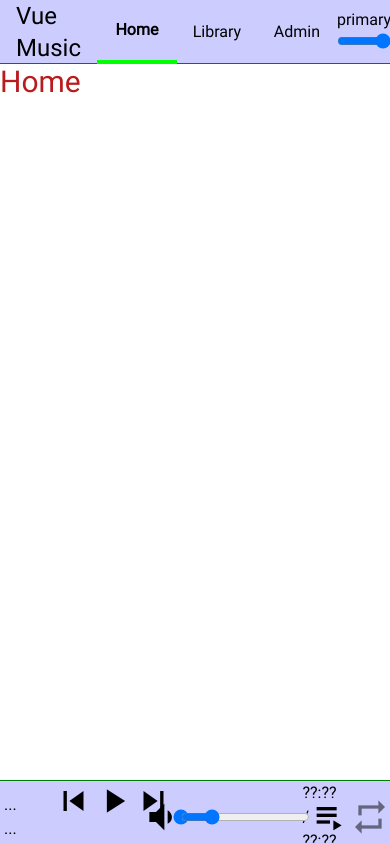
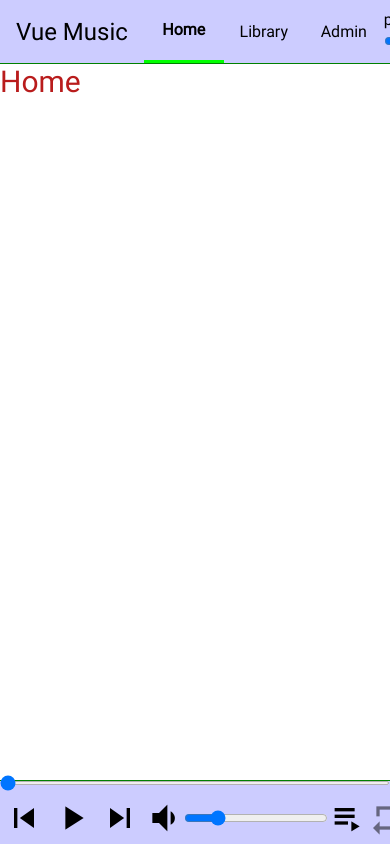
Before and after one commit to egon-r/vue-music, a Vue app in the folder frontend/: page / in a window 390 px wide. Built offline with nearby package versions, Linux system fonts and the light colour scheme.

Commit message:
improve frontend for mobile

```diff
--- a/frontend/src/App.vue
+++ b/frontend/src/App.vue
@@ -20,7 +20,7 @@ export default {
   <main>
     <TopBar />
     <HLSMusicPlayer />
-    <div class="mx-auto max-w-screen-xl">
+    <div class="mx-auto w-screen max-w-screen-xl">
       <RouterView />
     </div>
     <BottomBar />
--- a/frontend/src/components/BottomBar.vue
+++ b/frontend/src/components/BottomBar.vue
@@ -2,8 +2,10 @@
 import { LoopModes, MusicPlayerData } from "./data/MusicPlayerData"
 import emitter, { HLSPlayerEvents } from "../services/emitter"
 import Utils from "../utils/utils"
+import ThButton from "./themed/ThButton.vue"
 
 export default {
+  components: { ThButton },
   computed: {
     LoopModes () {
       return LoopModes
@@ -57,6 +59,8 @@ export default {
 </script>
 
 <template>
+  <!--
+
   <div class="block h-16" />
   <div
     class="
@@ -69,14 +73,13 @@ export default {
       max-w-screen-xl
       select-none
       grid-cols-3
-      items-center
       border-t
       border-t-primary-300
       bg-secondary-800
       dark:bg-secondary-200
     "
   >
-    <div class="m-1 flex flex-col justify-start">
+    <div class="mx-1 flex flex-col justify-start">
       <div class="truncate">
         {{ playerData.currentSong?.title ?? "..." }}
       </div>
@@ -84,7 +87,8 @@ export default {
         {{ playerData.currentSong?.artist ?? "..." }}
       </div>
     </div>
-    <div class="flex justify-center">
+
+    <div class="flex items-center justify-center bg-red-800">
       <span @click="prevSong"
         class="material-icons cursor-pointer">
         skip_previous
@@ -94,11 +98,12 @@ export default {
             @click="playerData.isPlaying = false">
         pause
       </span>
-      <span v-else
-            class="material-icons cursor-pointer"
+      <ThButton v-else
+            variant="transparent h-full"
+            class="material-icons"
             @click="playerData.isPlaying = true">
         play_arrow
-      </span>
+      </ThButton>
       <span @click="nextSong"
         class="material-icons cursor-pointer">
         skip_next
@@ -112,12 +117,13 @@ export default {
         @input="seekbar_seeking"
         @change="seekbar_change"
       />
-      <span class="flex items-center">
+      <span class="whitespace-nowrap">
         {{Utils.secondsToDurationStr(userIsSeeking ? currentSeekValue : playerData.currentSongPlaytime)}}
         /
         {{ Utils.secondsToDurationStr(playerData.currentSong?.duration) }}
       </span>
     </div>
+
     <div class="flex justify-end">
       <span class="material-icons">
         {{
@@ -158,6 +164,110 @@ export default {
       </span>
     </div>
   </div>
+  -->
+
+  <div class="block h-16" />
+  <div
+    class="
+      fixed
+      inset-x-0
+      bottom-0
+      z-10
+      mx-auto
+      h-16
+      max-w-screen-xl
+      select-none
+      border-t
+      border-t-primary-300
+      bg-secondary-800
+      dark:bg-secondary-200
+    "
+  >
+    <div class="flex flex-col">
+      <input
+        min="0"
+        :max="playerData.currentSong?.duration"
+        :value="userIsSeeking ? currentSeekValue : playerData.currentSongPlaytime"
+        class="h-1 w-full"
+        type="range"
+        @input="seekbar_seeking"
+        @change="seekbar_change"
+      />
+      <div class="flex items-center overflow-scroll pt-2">
+        <div class="flex flex-1">
+          <ThButton @click="prevSong"
+                    variant="transparent h-full"
+                    class="material-icons w-12 cursor-pointer">
+            skip_previous
+          </ThButton>
+          <ThButton v-if="playerData.isPlaying"
+                    variant="transparent h-full"
+                    class="material-icons w-12 cursor-pointer"
+                    @click="playerData.isPlaying = false">
+            pause
+          </ThButton>
+          <ThButton v-else
+                    variant="transparent w-12 h-full"
+                    class="material-icons"
+                    @click="playerData.isPlaying = true">
+            play_arrow
+          </ThButton>
+          <ThButton @click="nextSong"
+                    variant="transparent w-12 h-full"
+                    class="material-icons cursor-pointer">
+            skip_next
+          </ThButton>
+        </div>
+        <div class="flex grow flex-col items-center justify-center truncate">
+          <div class="truncate">
+            {{ playerData.currentSong?.title ?? "..." }}
+          </div>
+          <div class="truncate opacity-50">
+            {{ playerData.currentSong?.artist ?? "..." }}
+          </div>
+        </div>
+        <div class="flex flex-1 justify-end pr-2">
+          <span class="material-icons">
+          {{
+            playerData.currentVolume === 0
+              ? "volume_off"
+              : playerData.currentVolume >= 0.1
+                ? playerData.currentVolume >= 0.5
+                  ? "volume_up"
+                  : "volume_down"
+                : "volume_mute"
+          }}
+          </span>
+            <input
+              type="range"
+              class="w-36"
+              min="0"
+              max="100"
+              :value="playerData.currentVolume * 100"
+              @input="volumeChanged"
+            />
+          <span class="material-icons">
+            playlist_play
+          </span>
+              <span v-if="playerData.loopMode === LoopModes.LoopOne"
+                    @click="nextLoopMode"
+                    class="material-icons cursor-pointer text-primary-600">
+            repeat_one
+          </span>
+              <span v-else-if="playerData.loopMode === LoopModes.LoopQueue"
+                    @click="nextLoopMode"
+                    class="material-icons cursor-pointer text-primary-600">
+            repeat
+          </span>
+              <span v-else-if="playerData.loopMode === LoopModes.None"
+                    @click="nextLoopMode"
+                    class="material-icons cursor-pointer opacity-50">
+            repeat
+          </span>
+        </div>
+      </div>
+    </div>
+  </div>
 </template>
 
 <style scoped>
--- a/frontend/src/components/MusicLibraryView.vue
+++ b/frontend/src/components/MusicLibraryView.vue
@@ -27,7 +27,7 @@ export default {
   },
   methods: {
     fetchSongs () {
-      axios.get(this.$backendBaseUrl + "/v1/library").then((response) => {
+      axios.get(this.$backendBaseUrl + "/v1/songs").then((response) => {
         this.songs = response.data
       }).catch((e) => {
         console.error(e)
--- a/frontend/src/components/TopBar.vue
+++ b/frontend/src/components/TopBar.vue
@@ -20,14 +20,15 @@ export default {
       h-16
       max-w-screen-xl
       items-center
-      border-b border-b-primary-300
+      overflow-scroll border-b
+      border-b-primary-300
       bg-secondary-800
       px-4
       py-2
       dark:bg-secondary-200
     "
   >
-    <span class="mr-4 flex-initial text-2xl">Vue Music</span>
+    <span class="mr-4 flex-initial whitespace-nowrap text-2xl">Vue Music</span>
     <div class="flex h-16">
       <router-link class="flex h-full items-center hover:font-bold" to="/">
         <div class="w-20 select-none text-center">Home</div>
--- a/frontend/src/components/themed/ThButton.vue
+++ b/frontend/src/components/themed/ThButton.vue
@@ -3,51 +3,91 @@ export default {
   props: {
     color: {
       type: String,
-      required: true,
-      default: "primary"
+      required: false,
+      default: "primary",
+      validator: v => ["primary", "secondary"].indexOf(v) !== -1
+    },
+    variant: {
+      type: String,
+      required: false,
+      default: "flat",
+      validator: v => ["flat", "transparent"].indexOf(v) !== -1
+    }
+  },
+  computed: {
+    cssClasses () {
+      const obj = {}
+      obj[this.color] = true
+      obj[this.variant] = true
+      return obj
     }
   }
 }
 </script>
 
 <template>
-  <button :class="color" @click="$emit('click')">
-    <slot/>
+  <button :class="cssClasses">
+    <slot />
   </button>
 </template>
 
 <style scoped>
 button {
-    @apply border py-1 px-4
-      dark:border-primary-300 border-primary-300
-      dark:bg-primary-200 bg-primary-900
-    ;
-}
-button:hover {
-    @apply border border-primary-400
-      dark:bg-primary-300 bg-primary-800
-    ;
-}
-button:active {
-    @apply border
-      dark:bg-primary-400 bg-primary-600
-    ;
+  @apply flex justify-center items-center truncate;
 }
 
-button.secondary {
-    @apply border py-1 px-4
-      dark:border-secondary-300 border-secondary-300
-      dark:bg-secondary-200 bg-secondary-900
-    ;
+button.transparent {
+  @apply border border-transparent py-1 px-4;
 }
-button.secondary:hover {
-    @apply border border-secondary-400
-    dark:bg-secondary-300 bg-secondary-800
-    ;
+
+button.flat {
+  @apply border-2 py-1 px-4;
 }
+
+button.primary:not(.transparent) {
+  @apply
+  dark:border-primary-300 border-primary-600
+  dark:bg-primary-200 bg-primary-900;
+}
+
+button.primary.transparent:hover {
+  @apply border-primary-400;
+}
+
+button.primary:hover:not(.transparent) {
+  @apply border-primary-400
+  dark:bg-primary-300 bg-primary-800;
+}
+
+button.primary:active:not(.transparent) {
+  @apply dark:bg-primary-400 bg-primary-600;
+}
+
+button.primary:active {
+    @apply text-primary-600;
+}
+
+button.secondary:not(.transparent) {
+  @apply
+  dark:border-secondary-300 border-secondary-600
+  dark:bg-secondary-200 bg-secondary-900;
+}
+
+button.secondary:hover:not(.transparent) {
+  @apply border-secondary-400
+  dark:bg-secondary-300 bg-secondary-800
+  ;
+}
+
+button.secondary:active:not(.transparent) {
+  @apply dark:bg-secondary-400 bg-secondary-600;
+}
+
+button.secondary.transparent:hover {
+    @apply border-secondary-400;
+}
+
 button.secondary:active {
-    @apply border
-      dark:bg-secondary-400 bg-secondary-600
-    ;
+    @apply text-secondary-600;
 }
 </style>
--- a/frontend/src/components/themed/ThCard.vue
+++ b/frontend/src/components/themed/ThCard.vue
@@ -10,7 +10,7 @@ export default {}
 
 <style scoped>
 div {
-    @apply rounded-xl border p-4 m-4
+    @apply rounded-xl border p-4 m-4 truncate
         dark:border-secondary-300 border-secondary-800
         dark:bg-secondary-100 bg-secondary-900
     ;
--- /dev/null
+++ b/frontend/src/components/themed/ThProgress.vue
@@ -0,0 +1,79 @@
+<script>
+export default {
+  props: {
+    progress: {
+      type: Number,
+      required: true,
+      default: 0
+    },
+    color: {
+      type: String,
+      required: false,
+      default: "primary"
+    }
+  },
+  computed: {
+    colorClass () {
+      const obj = {}
+      obj[this.color] = true
+      return obj
+    }
+  }
+}
+</script>
+
+<template>
+  <div class="wrapper h-4 w-full truncate rounded-md border"
+       :class="colorClass">
+    <div v-if="progress >= 0" :class="color"
+         class="bar h-full rounded-md"
+         :style="{width: progress+'%'}"></div>
+    <div v-else :class="colorClass" class="bar-indeterminate h-full"></div>
+  </div>
+</template>
+
+<style scoped>
+.wrapper.primary {
+  @apply border-primary-600;
+}
+
+.wrapper.secondary {
+  @apply border-secondary-600;
+}
+
+.bar.primary {
+  @apply bg-primary-600;
+}
+
+.bar.secondary {
+  @apply bg-secondary-600;
+}
+
+@keyframes indeterminate-anim {
+  0% {
+    left: -30%;
+  }
+  100% {
+    left: 100%;
+  }
+}
+
+.bar-indeterminate {
+  @apply w-1/4;
+  position: relative;
+  left: -30%;
+  animation: indeterminate-anim;
+  animation-duration: 2s;
+  animation-play-state: running;
+  animation-iteration-count: infinite;
+  animation-timing-function: ease-in-out;
+}
+
+.bar-indeterminate.primary {
+  @apply bg-gradient-to-r from-transparent via-primary-600 to-transparent;
+}
+
+.bar-indeterminate.secondary {
+  @apply bg-gradient-to-r from-transparent via-secondary-600 to-transparent;
+}
+</style>
--- a/frontend/src/main.ts
+++ b/frontend/src/main.ts
@@ -5,7 +5,6 @@ import "./main_css.js"
 import Home from "@/routes/Home.vue"
 import Library from "@/routes/Library.vue"
 import Admin from "@/routes/Admin.vue"
-
 
 const backendHost = "192.168.0.2:3000"
 
--- a/frontend/src/routes/Library.vue
+++ b/frontend/src/routes/Library.vue
@@ -4,9 +4,11 @@ import UploadMusic from "@/components/UploadMusic.vue"
 import PlayerQueueView from "../components/PlayerQueueView.vue"
 import ThButton from "../components/themed/ThButton.vue"
 import ThCard from "../components/themed/ThCard.vue"
+import ThProgress from "../components/themed/ThProgress.vue"
 
 export default {
   components: {
+    ThProgress,
     ThCard,
     ThButton,
     PlayerQueueView,
@@ -17,9 +19,15 @@ export default {
 </script>
 
 <template>
-  <ThCard>
+  <ThCard class="grid grid-cols-2 gap-4">
     <ThButton color="primary">Primary</ThButton>
     <ThButton color="secondary">Secondary</ThButton>
+    <ThProgress progress="60"></ThProgress>
+    <ThProgress progress="20" color="secondary"></ThProgress>
+    <ThProgress progress="-1"></ThProgress>
+    <ThProgress progress="-1" color="secondary"></ThProgress>
+    <ThButton color="primary" variant="transparent" class="material-icons">play_arrow</ThButton>
+    <ThButton color="secondary" variant="transparent" class="material-icons">play_arrow</ThButton>
   </ThCard>
   <ThCard>
     <UploadMusic />
```
Also changed, not shown: frontend/src/components/SongListItem.vue (+31 -23 lines), frontend/src/components/ThemeToggle.vue (+7 -14 lines), frontend/src/components/UploadMusic.vue (+6 -4 lines), 1 other file (tests, documents, lock files or other folders).
